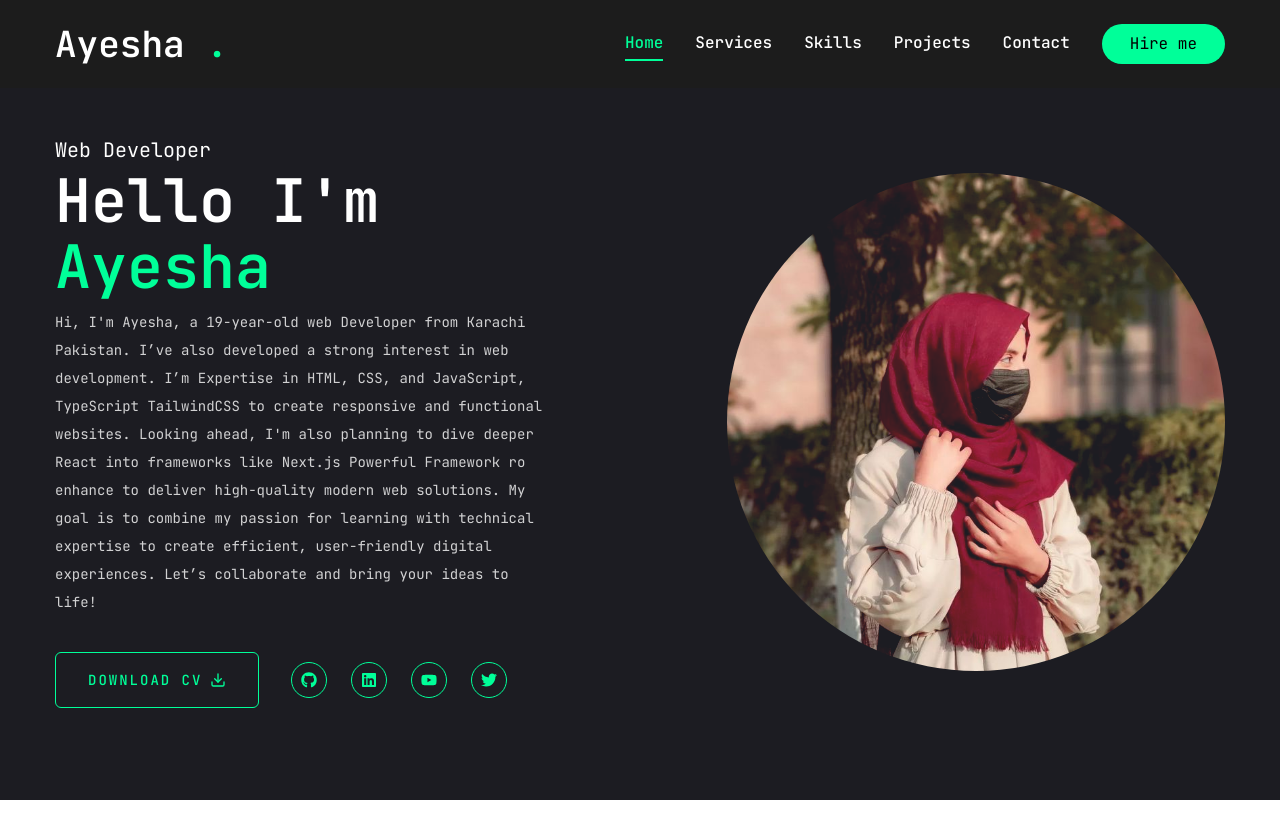
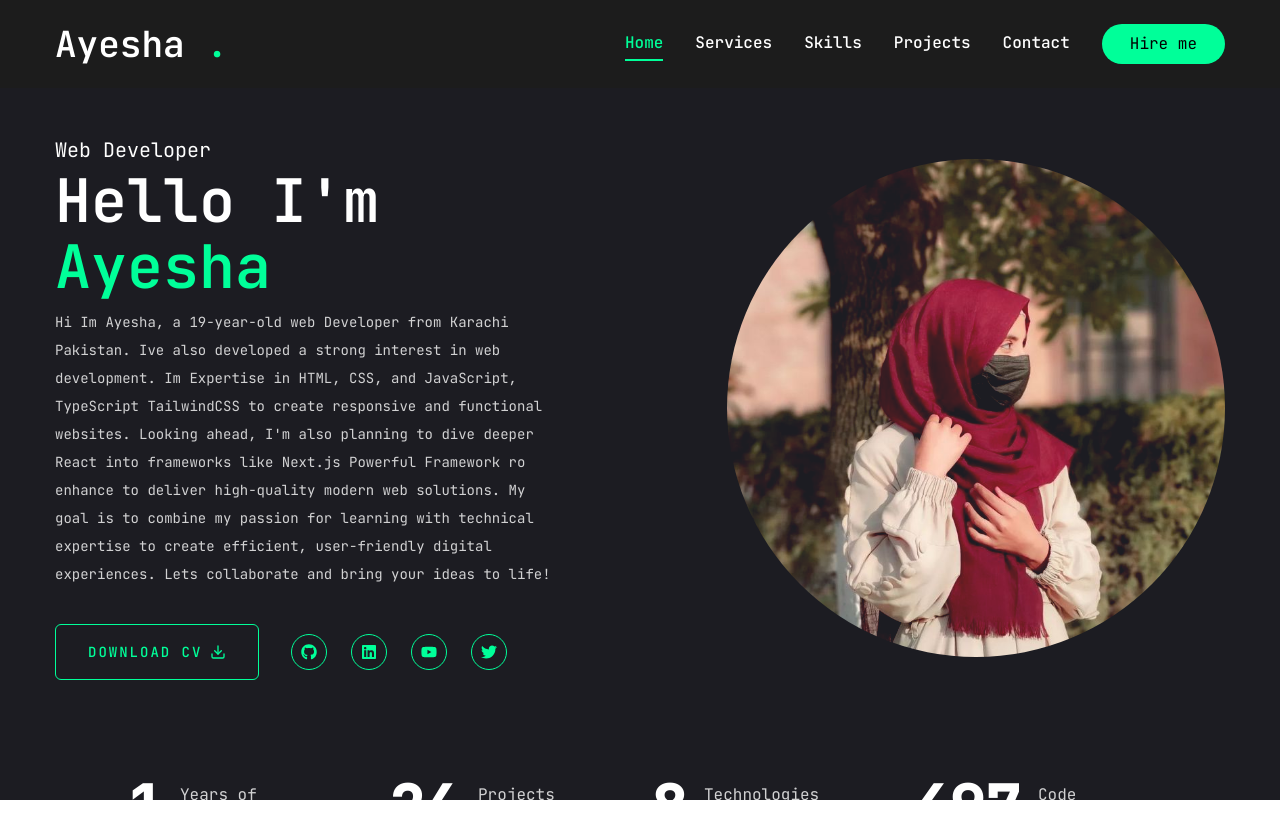
Before and after one commit to ayesha-aziz123/Nextjs-Web-Portfolio, a Next.js app: page / in a window 1280 px wide. Shown: the top 838 px of the page. Built offline with nearby package versions, Linux system fonts and the light colour scheme.

Commit message:
portfolio-update

```diff
--- a/app/page.tsx
+++ b/app/page.tsx
@@ -18,15 +18,15 @@ export default function Home() {
               <span className="text-accent">Ayesha</span>
             </h1>
             <p className="max-w-[500px] text-[14px] mb-9 mt-2 text-white/80">
-              Hi, I'm Ayesha, a 19-year-old web Developer from Karachi Pakistan.
-              I’ve also developed a strong interest in web development.
-               I’m Expertise in HTML, CSS, and
+              Hi Im Ayesha, a 19-year-old web Developer from Karachi Pakistan.
+              Ive also developed a strong interest in web development.
+               Im Expertise in HTML, CSS, and
               JavaScript, TypeScript TailwindCSS to create responsive and
               functional websites. Looking ahead, I'm also planning to dive
               deeper React into frameworks like Next.js Powerful Framework ro
               enhance to deliver high-quality modern web solutions. My goal is
               to combine my passion for learning with technical expertise to
-              create efficient, user-friendly digital experiences. Let’s
+              create efficient, user-friendly digital experiences. Lets
               collaborate and bring your ideas to life!
             </p>
 
--- a/components/PageTransition.tsx
+++ b/components/PageTransition.tsx
@@ -1,8 +1,10 @@
 "use client";
-import { AnimatePresence, delay, motion } from "framer-motion";
+import { AnimatePresence, motion } from "framer-motion";
 import { usePathname } from "next/navigation";
+// import { usePathname } from "next/navigation";
 
-const pageTransition = ({ children }: any) => {
+
+const PageTransition = ({ children }: any) => {
   const pathname = usePathname();
   return (
     <AnimatePresence>
@@ -21,4 +23,4 @@ const pageTransition = ({ children }: any) => {
   );
 };
 
-export default pageTransition;
+export default PageTransition;
--- a/components/Photo.tsx
+++ b/components/Photo.tsx
@@ -1,8 +1,7 @@
 "use client";
-
 import { motion } from "framer-motion";
 import Image from "next/image";
-import dp from "@/public/dp2.jpg";
+import dp from "../public/dp2.jpg";
 
 const Photo = () => {
   return (
--- a/components/Stairs.tsx
+++ b/components/Stairs.tsx
@@ -1,4 +1,4 @@
-import { animate, motion } from "framer-motion";
+import { motion } from "framer-motion";
 
 const stairAnimation = {
   initial: {
--- a/components/Stats.tsx
+++ b/components/Stats.tsx
@@ -1,5 +1,5 @@
 "use client";
-import CountUp, { useCountUp } from "react-countup";
+import CountUp from "react-countup";
 
 const stats = [
   {
@@ -27,9 +27,8 @@ const Stats = () => {
         <div className="flex flex-wrap gap-6 max-w-[80vw] mx-auto">
           {stats.map((item, index) => {
             return (
-              <div className="flex-1 flex gap-4 justify-center items-center xl:justify-start">
+              <div key={index} className="flex-1 flex gap-4 justify-center items-center xl:justify-start">
                 <CountUp
-                  key={index}
                   end={item.num}
                   duration={5}
                   delay={2}
--- a/package.json
+++ b/package.json
@@ -18,12 +18,14 @@
     "aos": "^2.3.4",
     "class-variance-authority": "^0.7.0",
     "clsx": "^2.1.1",
+    "framer-motion": "^11.11.11",
     "lucide-react": "^0.454.0",
     "next": "14.2.3",
     "react": "^18",
     "react-countup": "^6.5.3",
     "react-dom": "^18",
     "react-icons": "^5.3.0",
+    "sharp": "^0.33.5",
     "swiper": "^11.1.14",
     "tailwind-merge": "^2.5.4",
     "tailwindcss-animate": "^1.0.7"
```
Also changed, not shown: tailwind.config.ts (+5 -5 lines), .eslintrc.json, 1 other file (tests, documents, lock files or other folders).
